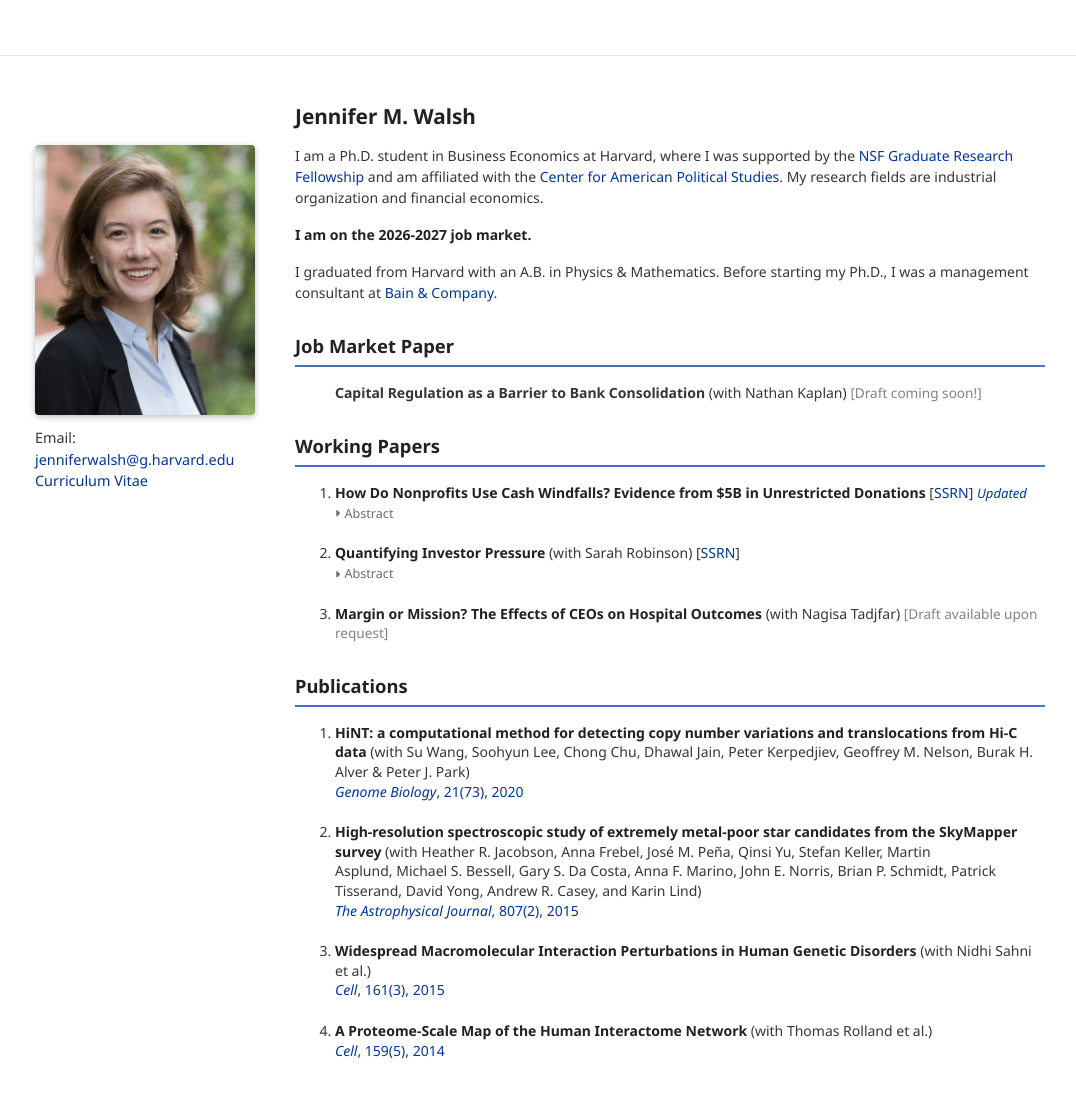
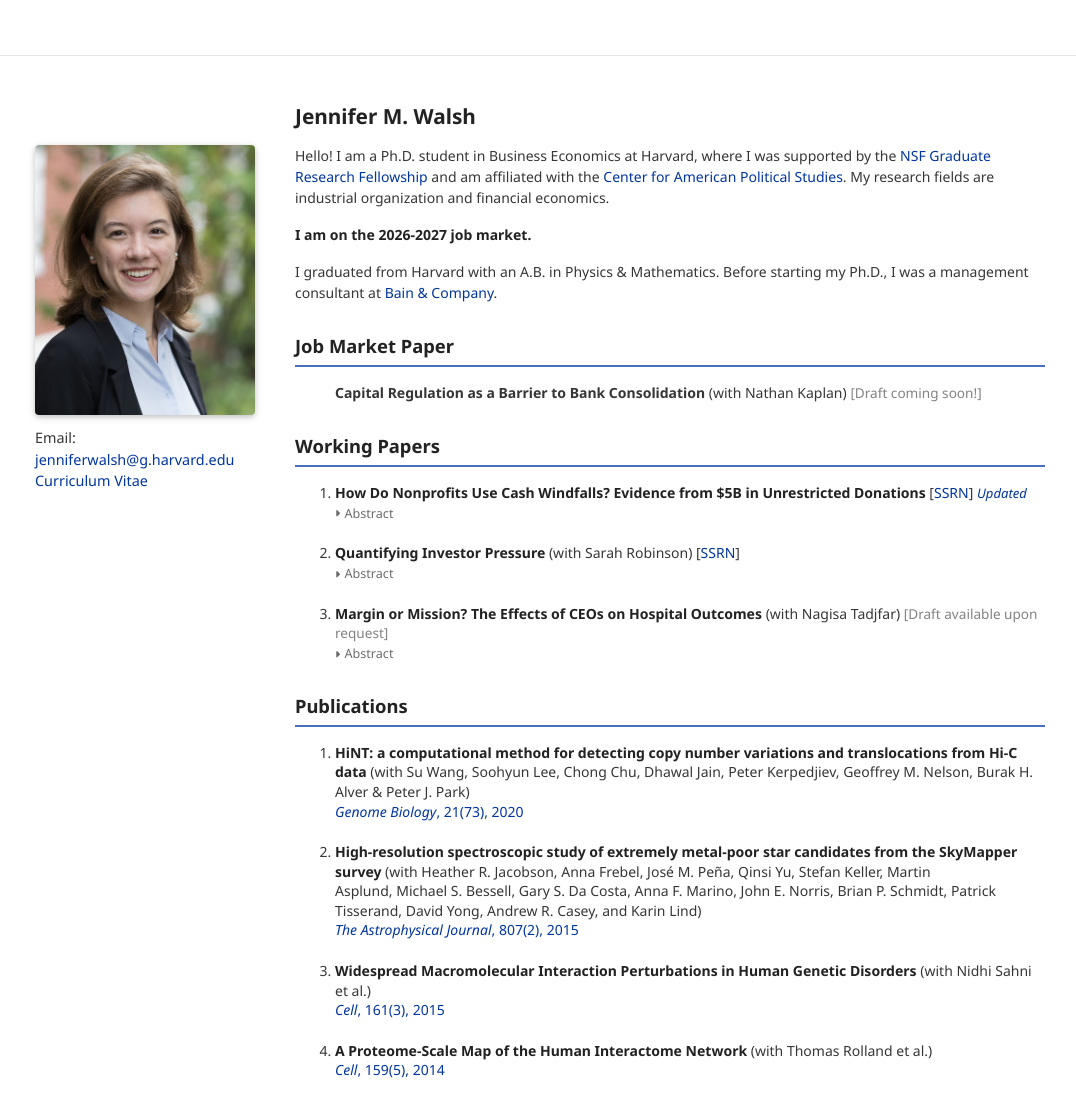
Before and after one commit to walshjm3/walshjm3.github.io, a Jekyll site: the page built from index.md, in a window 1280 px wide and 1171 px high. Shown: the top 1117 px of the window, without its empty margins (100-1176 px from the left). Built offline with Jekyll 4.4.1, drawn with Linux system fonts in a browser that asks for light colours; comment, search, counter and statistics services are not loaded; a style sheet for code colours, icons or effects is not loaded.

Commit message:
add abstract

```diff
--- a/_working/3-ceos.yml
+++ b/_working/3-ceos.yml
@@ -3,7 +3,7 @@
 title: "Margin or Mission? The Effects of CEOs on Hospital Outcomes"
 #badge_date: "September 2022"
 authors: "Nagisa Tadjfar"
-#abstract: "This paper provides suggestive evidence from US hospitals that hospital CEOs tend to systematically increase or decrease charity care and other financial outcomes across the different hospitals. Using the large mobility of hospital CEOs in the US between 1996-2019, we classify CEOs into quartile cells based on percent changes in charity care and margins they are associated with across their hospitals of employment. For each hospital-CEO pair, we construct leave-one- out quartile cells to classify CEOs based on changes they are associated with at other hospitals for each outcome. Within 3 years of the appointment of a “top quartile” CEO who is associated with increased charity care at other hospitals, the share of expenses devoted to charity care increases by 40%-90% relative to hospitals who hire first, second, or third quartile CEOs. We also find large and significant effects on outcomes such as total margin, gross revenue, and occupancy. Hospitals appointing CEOs with “top quartile” and “bottom quartile” effects on charity care and margins are not on differential trends and are observationally similar."
+abstract: "This paper provides suggestive evidence from US hospitals that hospital CEOs tend to systematically increase or decrease charity care and other financial outcomes across the different hospitals. Using the large mobility of hospital CEOs in the US between 1996-2019, we classify CEOs into quartile cells based on percent changes in charity care and margins they are associated with across their hospitals of employment. For each hospital-CEO pair, we construct leave-one-out quartile cells to classify CEOs based on changes they are associated with at other hospitals for each outcome. Within 3 years of the appointment of a “top quartile” CEO who is associated with increased charity care at other hospitals, the share of expenses devoted to charity care increases by 65% relative to hospitals who hire first, second, or third quartile CEOs. We also find large and significant effects on outcomes such as total margin, gross revenue, and occupancy. Hospitals appointing CEOs with “top quartile” and “bottom quartile” effects on charity care and margins are not on differential trends and are observationally similar."
 #link: "https://example.com/paper1.pdf"
 info: "[Draft available upon request]"
 ---
--- a/index.md
+++ b/index.md
@@ -3,7 +3,7 @@
 title: Home
 ---
 
-<p>I am a Ph.D. student in Business Economics at Harvard, where I was supported by the <a href="https://www.nsfgrfp.org/" rel="external nofollow noopener" target="_blank">NSF Graduate Research Fellowship</a> and am affiliated with the <a href="https://caps.gov.harvard.edu/" rel="external nofollow noopener" target="_blank">Center for American Political Studies</a>. My research fields are industrial organization and financial economics.</p>
+<p>Hello! I am a Ph.D. student in Business Economics at Harvard, where I was supported by the <a href="https://www.nsfgrfp.org/" rel="external nofollow noopener" target="_blank">NSF Graduate Research Fellowship</a> and am affiliated with the <a href="https://caps.gov.harvard.edu/" rel="external nofollow noopener" target="_blank">Center for American Political Studies</a>. My research fields are industrial organization and financial economics.</p>
 
 
 <p><b>I am on the 2026-2027 job market.</b></p>
```
